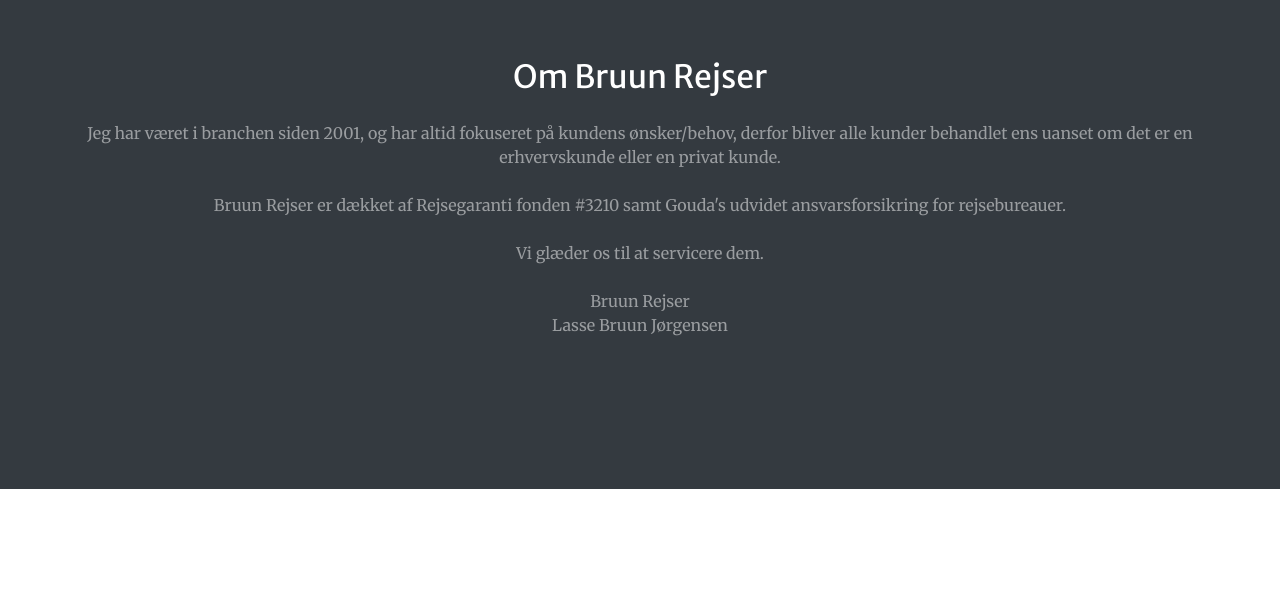
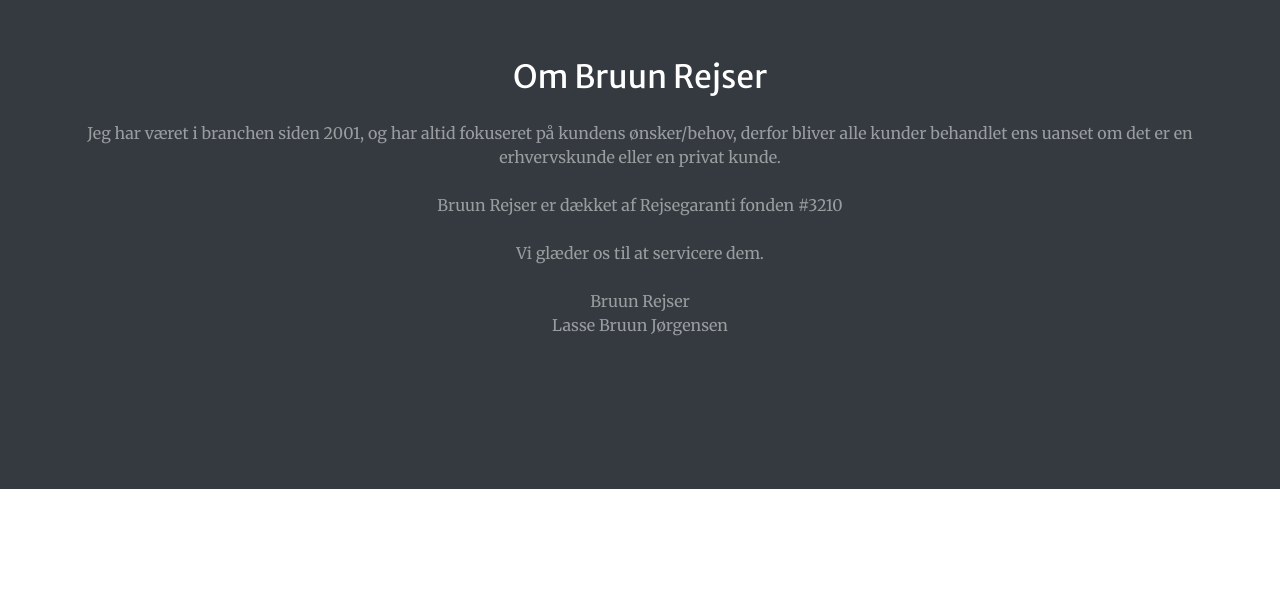
Before and after one commit to bruunrejser/bruunrejser.github.io, a website with bundled scripts: page index.html in a window 1280 px wide. Shown: the part 2000-2614 px from the top of the page. Built offline with nearby package versions, Linux system fonts and the light colour scheme.

Commit message:
Update index.html

```diff
--- a/index.html
+++ b/index.html
@@ -219,7 +219,7 @@
       <p class="text-white-50 mb-4">
         Jeg har været i branchen siden 2001, og har altid fokuseret på kundens ønsker/behov, derfor bliver alle kunder behandlet ens uanset om det er en erhvervskunde eller en privat kunde.
 <br><br>
-Bruun Rejser er dækket af Rejsegaranti fonden #3210 samt Gouda's udvidet ansvarsforsikring for rejsebureauer.
+Bruun Rejser er dækket af Rejsegaranti fonden #3210
 <br><br>
 Vi glæder os til at servicere dem.
 <br><br>
```
